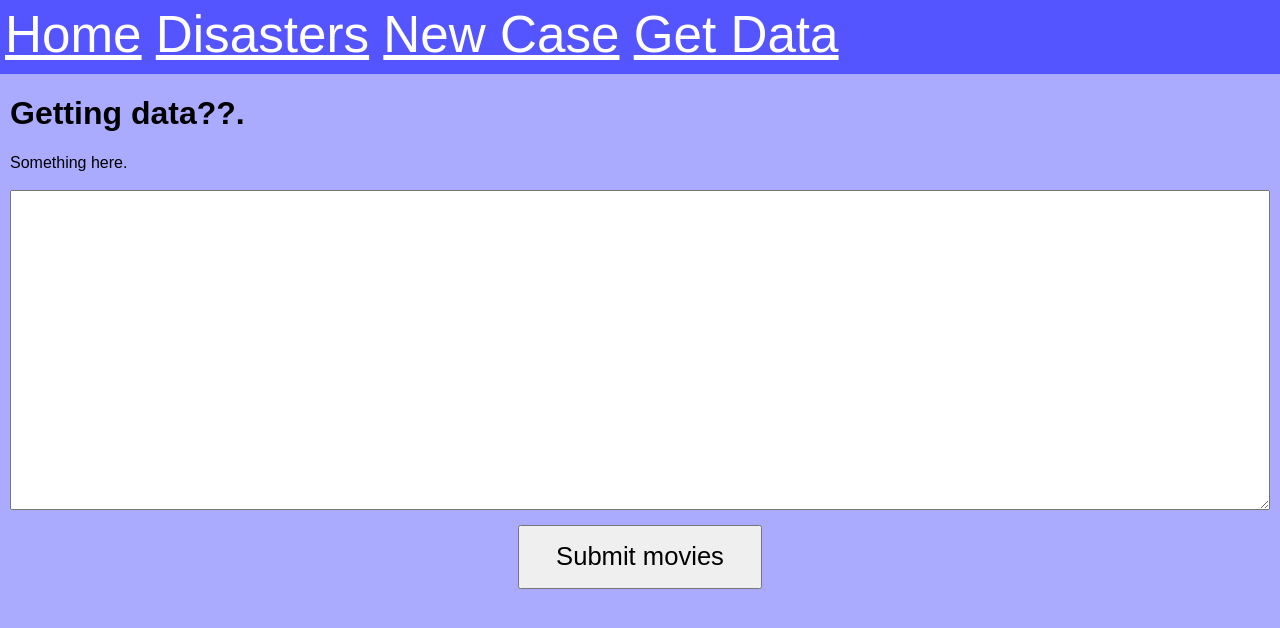
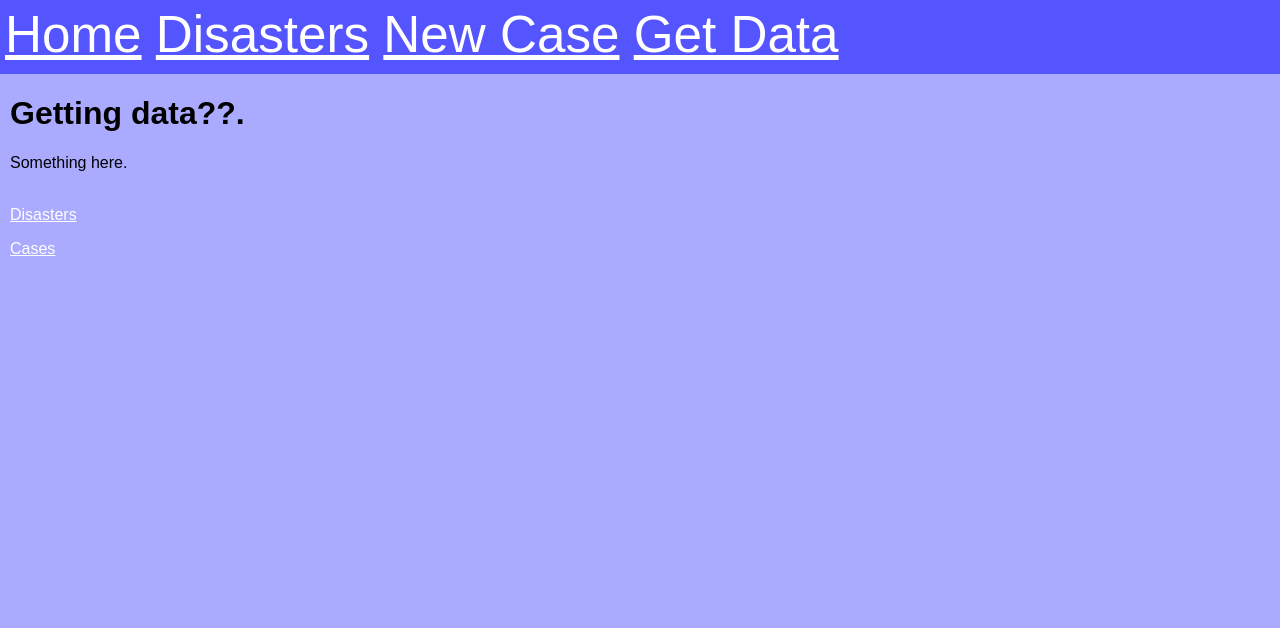
Before and after one commit to jgordon314/OECW25, a Flask app: page /get_data in a window 1280 px wide. Shown: the top 628 px of the page. Run offline with Flask 3, Linux system fonts and the light colour scheme.

Commit message:
Can download files from get_data

```diff
--- a/app.py
+++ b/app.py
@@ -1,10 +1,14 @@
-from flask import Flask, request, redirect, url_for, render_template
+from flask import Flask, request, redirect, url_for, render_template, send_file
 import csv
 import disasters_backend
 import os
 import new_case_backend
 
 googleMapsKey = os.environ.get('GOOGLE_MAPS_KEY')
+
+DISASTERS_CSV_PATH = 'disasters.csv'
+CASES_CSV_PATH     = 'cases.csv'
+
 
 # Initialize Flask
 app = Flask(__name__)
@@ -22,7 +26,7 @@ def home():
 #### DISASTERS ####
 @app.route('/disasters')
 def disasters():
-    with open("disasters.csv", mode = 'r', encoding="utf8") as file:
+    with open(DISASTERS_CSV_PATH, mode = 'r', encoding="utf8") as file:
         reader = csv.reader(file)
         rows = []
         for row in reader:
@@ -36,7 +40,7 @@ def disasters_result():
         row = []
         for value in form_data.values():
             row.append(value)
-        with open('disasters.csv','a') as file:
+        with open(DISASTERS_CSV_PATH,'a') as file:
             writer = csv.writer(file)
             writer.writerow(row)
     return disasters()
@@ -55,7 +59,7 @@ def new_case_result():
         row = []
         for value in form_data.values():
             row.append(value)
-        with open('cases.csv','a') as file:
+        with open(CASES_CSV_PATH,'a') as file:
             writer = csv.writer(file)
             writer.writerow(row)
     return new_case()
@@ -64,6 +68,14 @@ def new_case_result():
 @app.route('/get_data')
 def get_data():
     return render_template('get_data.html')
+
+@app.route("/download/disasters")
+def disasters_dl():
+    return send_file(DISASTERS_CSV_PATH, as_attachment=True)
+
+@app.route("/download/cases")
+def cases_dl():
+    return send_file(CASES_CSV_PATH, as_attachment=True)
 
 @app.route('/get_data/result', methods=['POST', 'GET'])
 def get_data_result():
--- a/templates/get_data.html
+++ b/templates/get_data.html
@@ -7,12 +7,8 @@
       <h1>Getting data??.</h1>
       <body>Something here.</body>
       <br></br>
-        <form action="get_data/result" method = "POST">
-            <textarea id = "inputbox" name = "data" rows="1"></textarea>
-            <div style = "display: flex; flex-direction: row; flex-wrap: wrap; justify-content: center;">
-              <input type = "submit" value = "Submit movies" style = "width: 19vw; height: 5vw; font-size: 2vw; margin-top: 15px;" />
-            </div>
-        </form>
+      <p> <a href="{{url_for('disasters_dl')}}">Disasters</a></p>
+      <p> <a href="{{url_for('cases_dl')}}">Cases</a></p>
     </div>
   </main>
 </html>
```
